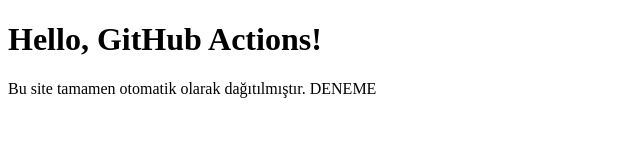
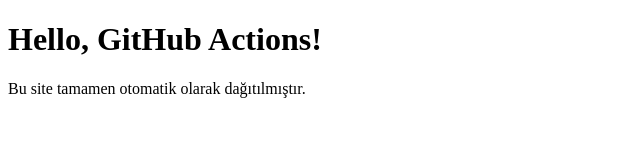
Before and after one commit to SweizNN/gh-deployment-workflow, a plain HTML site: page index.html in a window 1280 px wide. Shown: the whole page, without its empty margins (0-640 px from the left). Drawn offline with Linux system fonts and the light colour scheme.

Commit message:
Update index.html

```diff
--- a/index.html
+++ b/index.html
@@ -6,6 +6,6 @@
 </head>
 <body>
     <h1>Hello, GitHub Actions!</h1>
-    <p>Bu site tamamen otomatik olarak dağıtılmıştır. DENEME</p>
+    <p>Bu site tamamen otomatik olarak dağıtılmıştır.</p>
 </body>
 </html>
```
